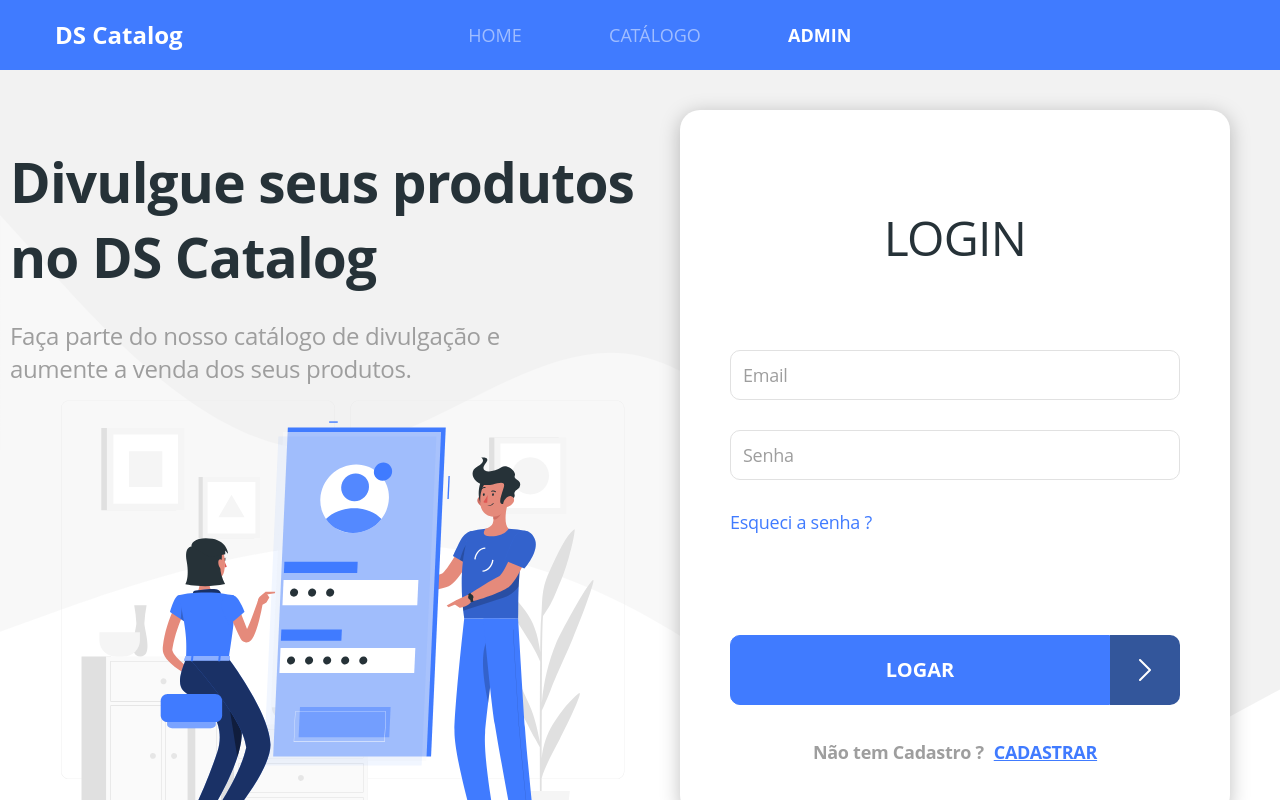
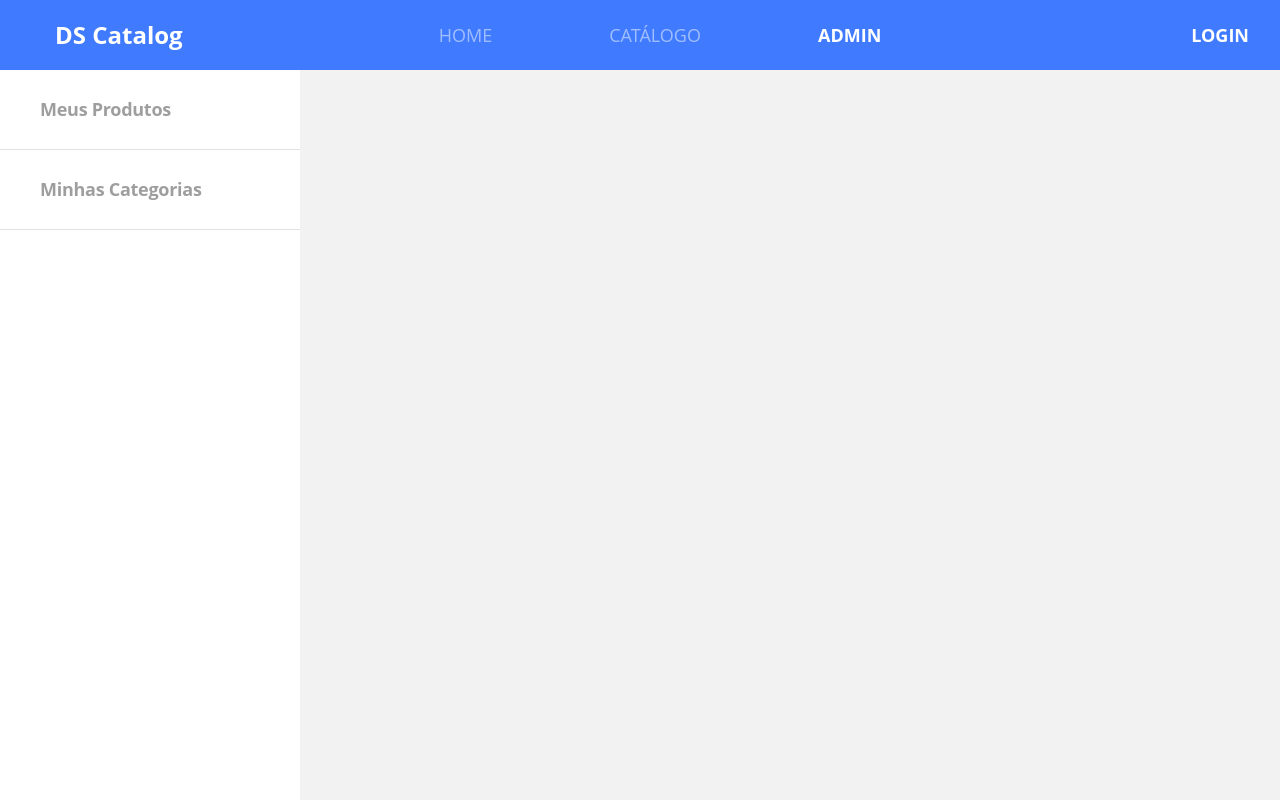
Before and after one commit to gcgonzo/dscatalog-bootcamp-devsuperior, a React (Create React App) app in the folder front-web/: page /admin/auth/login in a window 1280 px wide. Shown: the top 800 px of the page. Built offline with nearby package versions, Linux system fonts and the light colour scheme.

Commit message:
Finish login/logout layout

```diff
--- a/front-web/src/Routes.tsx
+++ b/front-web/src/Routes.tsx
@@ -22,8 +22,8 @@
             <Route path="/products/:productId">
                 <ProductDetails/>
             </Route>
-            <Redirect from="/admin/auth" to="/admin/auth/login" exact />
-            <Route from="/admin/auth" >
+            <Redirect from="/auth" to="/auth/login" exact />
+            <Route from="/auth" >
                 <Auth />
             </Route>
             <Redirect from="/admin" to="/admin/products" exact/>
--- a/front-web/src/core/components/Navbar/index.tsx
+++ b/front-web/src/core/components/Navbar/index.tsx
@@ -1,12 +1,28 @@
-import React from 'react';
-import { Link, NavLink } from 'react-router-dom';
+import React, { useEffect, useState } from 'react';
+import { Link, NavLink, useLocation } from 'react-router-dom';
+import { getAcessTokenDecoded, logout } from 'core/utils/auth';
 import './styles.scss';
 
-const Navbar = () => (
+const Navbar = () => {
+
+    const [currentUser, setCurrentUser] = useState('');
+    const location = useLocation();
+
+    useEffect(() => {
+        const currentUserData = getAcessTokenDecoded();
+        setCurrentUser(currentUserData.user_name);
+    }, [location]);
+
+    const handLeLogout = (event: React.MouseEvent<HTMLAnchorElement, MouseEvent>) => {
+        event.preventDefault();
+        logout();
+    }
+
+    return (
         <nav className="row bg-primary main-nav">
 
-        <div className="col-2">
-            <Link  to="/" className="nav-logo-text">
+            <div className="col-3">
+                <Link to="/" className="nav-logo-text">
 
                     <h4>DS Catalog</h4>
 
@@ -14,30 +30,52 @@
 
             </div>
 
-        <div className="col-6 offset-2">
+            <div className="col-6">
                 <ul className="main-menu">
                     <li>
-                    <NavLink  to="/"  exact>
+                        <NavLink to="/" exact className="nav-link">
                             HOME
                         </NavLink>
                     </li>
                     <li>
-                    <NavLink  to="/products" >
+                        <NavLink to="/products" className="nav-link">
                             CATÁLOGO
                         </NavLink>
                     </li>
                     <li>
-                    <NavLink  to="/admin" >
+                        <NavLink to="/admin" className="nav-link">
                             ADMIN
                         </NavLink>
                     </li>
 
                 </ul>
             </div>
+            <div className="col-3 text-right">
+                {currentUser && (
+                    <>
+                        {currentUser}
+                        <a
+                            href="#logout"
+                            className="nav-link active d-inline"
+                            onClick={handLeLogout}
+                        >
+                            LOGOUT
+                        </a>
+                    </>
 
+                )
+                }
+                {!currentUser && (
+                    <Link to="/auth/login" className="nav-link active">
+                        LOGIN
+                    </Link>
+                )}
+
+            </div>
         </nav>
 
-);
+    )
+};
 
 
 
--- a/front-web/src/core/components/Navbar/styles.scss
+++ b/front-web/src/core/components/Navbar/styles.scss
@@ -13,13 +13,19 @@
 
 .main-menu{
     display: flex;
+    justify-content: center;
+
+    li:nth-child(2){
+        margin-right: 85px;
+        margin-left: 85px;
+    }
+}
+
+.nav-link {
     font-size: 18px;
-    width: 383px;
-    justify-content: space-between;
-
-    a {
     font-style: normal;
     color: rgba(255, 255, 255, 0.5);
+
     &.active{
        font-weight: bold;
         color: #FFF;
@@ -29,5 +35,3 @@
         color: #FFF;
     }
 }
-
-}
--- a/front-web/src/core/components/Routes/PrivateRoute.tsx
+++ b/front-web/src/core/components/Routes/PrivateRoute.tsx
@@ -19,7 +19,7 @@
                     return (
                         <Redirect
                             to={{
-                                pathname: '/admin/auth/login',
+                                pathname: '/auth/login',
                                 state: { from: location }
                             }}
                         />
--- a/front-web/src/core/utils/auth.ts
+++ b/front-web/src/core/utils/auth.ts
@@ -1,4 +1,7 @@
 import jwtDecode from 'jwt-decode';
+import history from './history';
+
+
 export const CLIENT_ID = 'dscatalog';
 export const CLIENT_SECRET = 'dscatalog123';
 
@@ -64,3 +67,8 @@
 
     return routeRoles.some(role => authorities?.includes(role));
 }
+
+export const logout = () => {
+    localStorage.removeItem('authData');
+    history.replace('/auth/login');
+}
--- a/front-web/src/core/utils/request.ts
+++ b/front-web/src/core/utils/request.ts
@@ -1,7 +1,7 @@
 import axios, { Method } from 'axios';
 import qs from 'qs';
-import { CLIENT_ID, CLIENT_SECRET, getSessionData } from './auth';
-import history from './history';
+import { CLIENT_ID, CLIENT_SECRET, getSessionData, logout } from './auth';
+
 
 type RequestParams = {
     method?: Method;
@@ -23,7 +23,7 @@
      return response;
   }, function (error) {
     if(error.response.status === 401){
-        history.push('/admin/auth/login');
+        logout();
     }
     return Promise.reject(error);
   });
--- a/front-web/src/pages/Auth/components/Login/index.tsx
+++ b/front-web/src/pages/Auth/components/Login/index.tsx
@@ -81,7 +81,7 @@
                         </div>
                     )}
                 </div>
-                <Link to="/admin/auth/recover" className="login-link-recover">
+                <Link to="/auth/recover" className="login-link-recover">
                     Esqueci a senha ?
                 </Link>
                 <div className="login-submit">
@@ -91,7 +91,7 @@
                     <span className="not-registered"  >
                         Não tem Cadastro ?
                     </span>
-                    <Link to="/admin/auth/register" className="login-link-register">
+                    <Link to="/auth/register" className="login-link-register">
                         CADASTRAR
                     </Link>
                 </div>
--- a/front-web/src/pages/Auth/index.tsx
+++ b/front-web/src/pages/Auth/index.tsx
@@ -22,13 +22,13 @@
         </div>
         <div className="auth-content">
            <Switch>
-               <Route path="/admin/auth/login">
+               <Route path="/auth/login">
                     <Login />
                </Route>
-               <Route path="/admin/auth/register">
+               <Route path="/auth/register">
                     <h1>Cadastro</h1>
                </Route>
-               <Route path="/admin/auth/recover">
+               <Route path="/auth/recover">
                     <h1>Recuperação</h1>
                </Route>
            </Switch>
```
Lines whose indentation alone changed are shown as unchanged.
